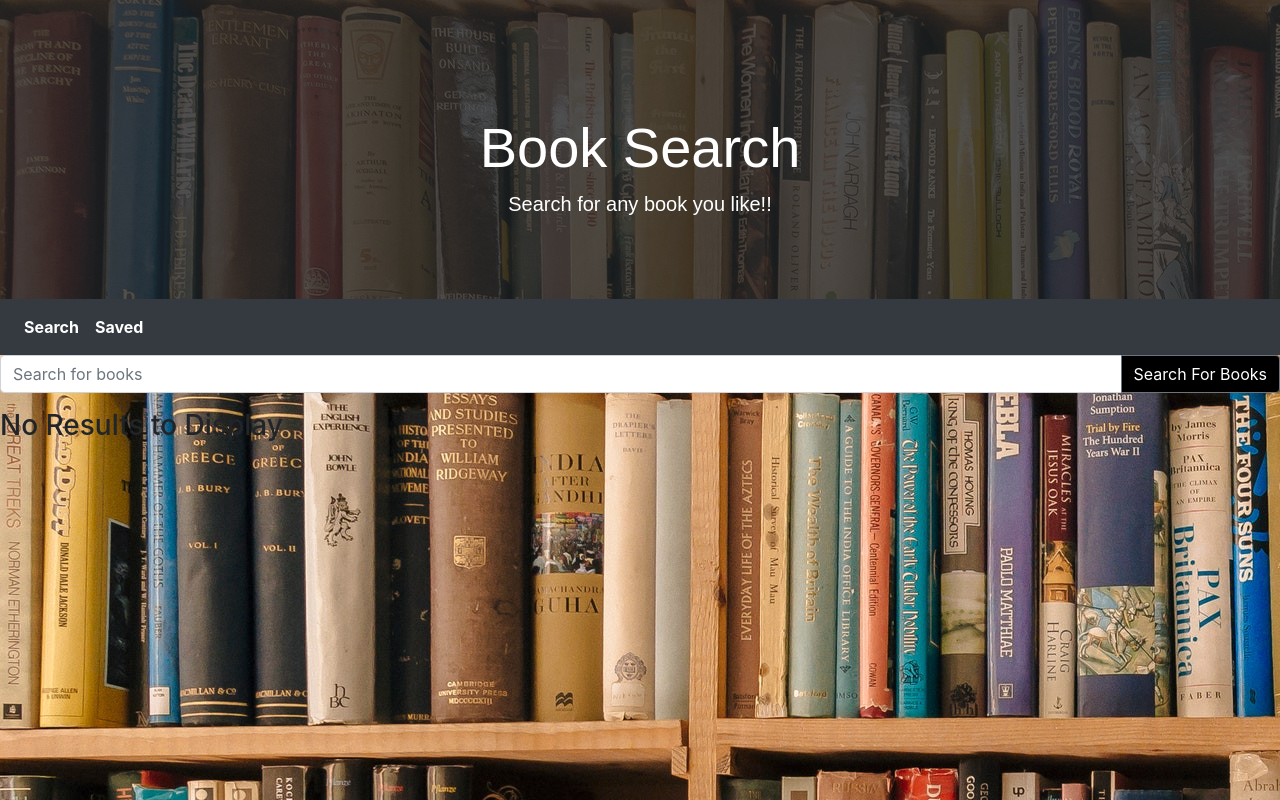
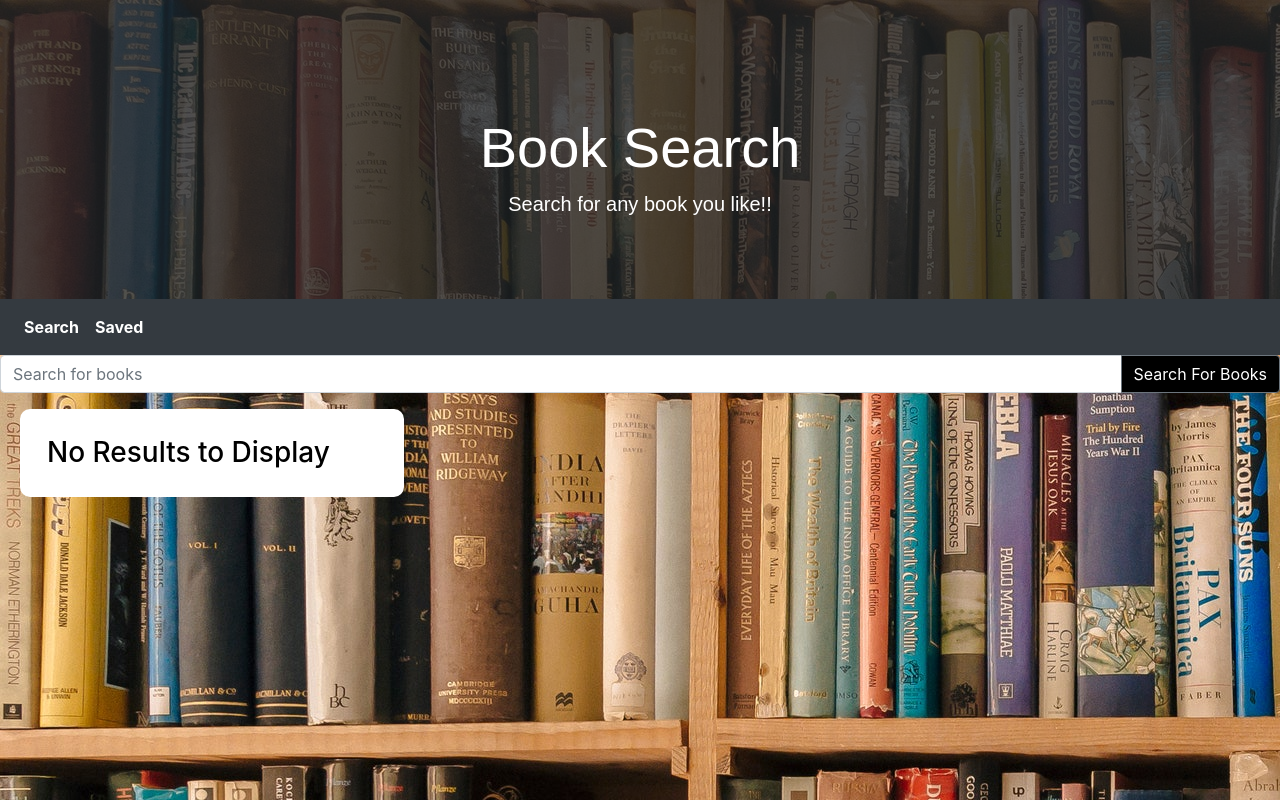
Before and after one commit to markkhoo/21-Book-Search, a React (Create React App) app in the folder client/: page / in a window 1280 px wide. Built offline with nearby package versions, Linux system fonts and the light colour scheme; a web font is replaced by a local one.

Commit message:
added styling to h3 of search.js

```diff
--- a/client/src/pages/search.css
+++ b/client/src/pages/search.css
@@ -2,3 +2,13 @@
     color: white;
     background-color: black;
 }
+
+h3 {
+    border: 2px solid #fff;
+    border-radius: 10px;
+    background-color: #fff;
+    color: #000;
+    width: 30%;
+    padding: 25px;
+    margin: 10px 20px;
+}
```
